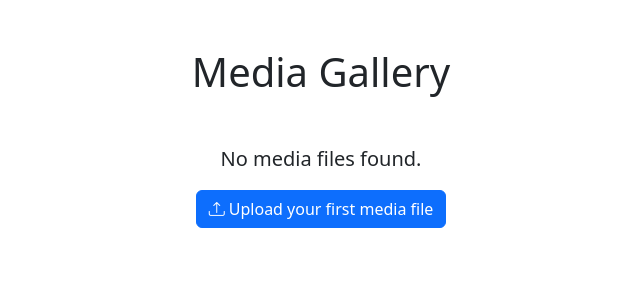
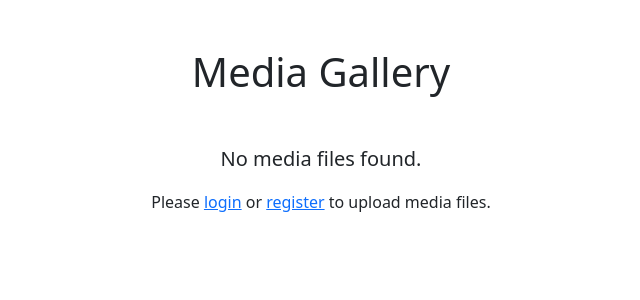
Before and after one commit to Parsa-SadeghiAsl/flask-media-gallery, a Flask app: page / in a window 1280 px wide. Shown: the part 56-356 px from the top of the page, without its empty margins (319-959 px from the left). Run offline with Flask 3, Linux system fonts and the light colour scheme; data that the repository does not hold is empty; some libraries are stand-ins or nearby versions.

```diff
--- a/templates/index.html
+++ b/templates/index.html
@@ -4,29 +4,26 @@
 <div class="container py-5">
     <h1 class="text-center mb-5">Media Gallery</h1>
 
-    {% if show_auth_message %}
-    <div class="text-center">
-        <h2>Welcome to Media Gallery</h2>
-        <p class="lead">Please <a href="{{ url_for('login') }}">login</a> or <a href="{{ url_for('register') }}">register</a> to view and upload your media files.</p>
-    </div>
-    {% else %}
     {% if files %}
-            {% set images = files|selectattr('type', 'equalto', 'image')|list %}
-            {% set videos = files|selectattr('type', 'equalto', 'video')|list %}
-
-            {% if images %}
-            <h2 class="section-header">
-                <i class="bi bi-images"></i> Images
-            </h2>
         <div class="row">
-                {% for file in images %}
+            {% for file in files %}
             <div class="col-md-4 gallery-item">
                 <div class="card">
+                    {% if file.type == 'image' %}
                         <img src="{{ file.path }}" alt="{{ file.name }}">
+                    {% else %}
+                        <video controls>
+                            <source src="{{ file.path }}" type="video/mp4">
+                            Your browser does not support the video tag.
+                        </video>
+                    {% endif %}
                     <div class="card-body">
                         <h5 class="card-title">{{ file.name }}</h5>
                         <div class="file-info mb-2">
-                                <div><i class="bi bi-file-earmark"></i> Image</div>
+                            <div>
+                                <i class="bi {% if file.type == 'image' %}bi-image{% else %}bi-camera-video{% endif %}"></i>
+                                {{ file.type|title }}
+                            </div>
                             <div><i class="bi bi-person"></i> Uploaded by: {{ file.uploader }}</div>
                             <div><i class="bi bi-calendar"></i> {{ file.upload_date }}</div>
                         </div>
@@ -38,36 +35,6 @@
             </div>
             {% endfor %}
         </div>
-            {% endif %}
-
-            {% if videos %}
-            <h2 class="section-header">
-                <i class="bi bi-camera-video"></i> Videos
-            </h2>
-            <div class="row">
-                {% for file in videos %}
-                <div class="col-md-4 gallery-item">
-                    <div class="card">
-                        <video controls>
-                            <source src="{{ file.path }}" type="video/mp4">
-                            Your browser does not support the video tag.
-                        </video>
-                        <div class="card-body">
-                            <h5 class="card-title">{{ file.name }}</h5>
-                            <div class="file-info mb-2">
-                                <div><i class="bi bi-file-earmark"></i> Video</div>
-                                <div><i class="bi bi-person"></i> Uploaded by: {{ file.uploader }}</div>
-                                <div><i class="bi bi-calendar"></i> {{ file.upload_date }}</div>
-                            </div>
-                            <a href="{{ file.download_path }}" class="btn btn-primary btn-sm">
-                                <i class="bi bi-download"></i> Download
-                            </a>
-                        </div>
-                    </div>
-                </div>
-                {% endfor %}
-            </div>
-            {% endif %}
 
         {% if pagination.pages > 1 %}
         <nav aria-label="Page navigation" class="mt-4">
@@ -105,11 +72,14 @@
     {% else %}
     <div class="text-center">
         <p class="lead">No media files found.</p>
+        {% if current_user.is_authenticated %}
         <a href="{{ url_for('upload') }}" class="btn btn-primary">
             <i class="bi bi-upload"></i> Upload your first media file
         </a>
+        {% else %}
+        <p>Please <a href="{{ url_for('login') }}">login</a> or <a href="{{ url_for('register') }}">register</a> to upload media files.</p>
+        {% endif %}
     </div>
-        {% endif %}
     {% endif %}
 </div>
 {% endblock %}
```
Lines whose indentation alone changed are shown as unchanged.
